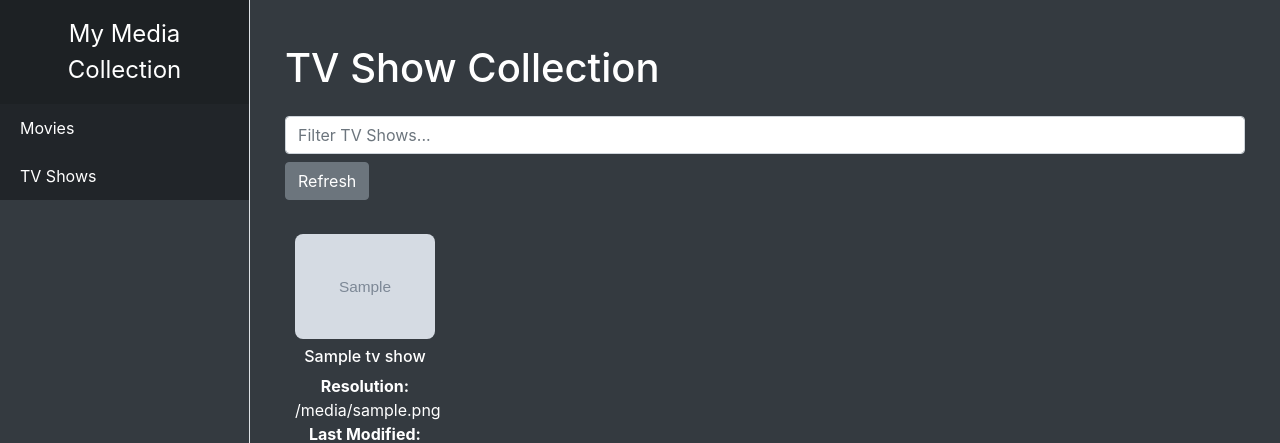
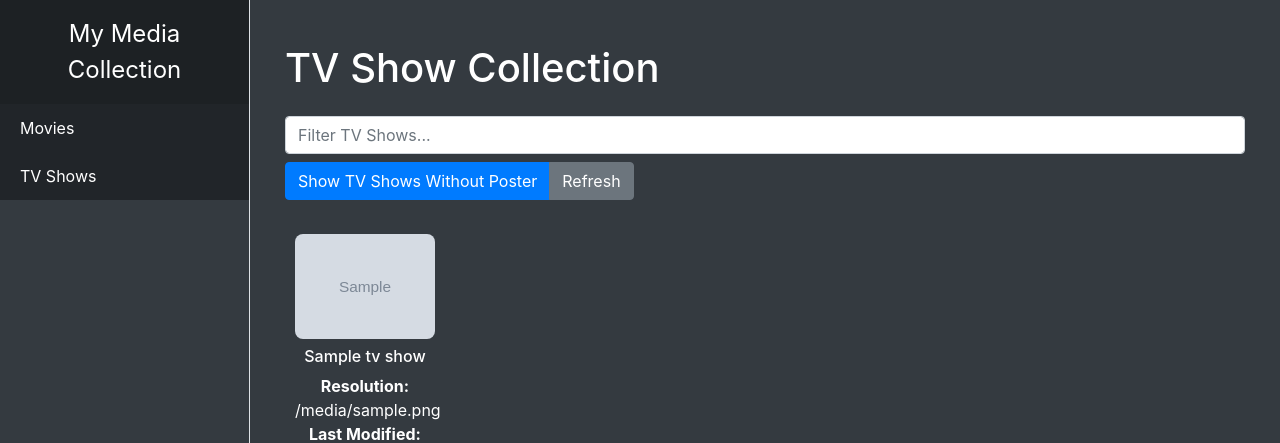
Before and after one commit to anthonysnyder/postarr, a Flask app: template templates/tv.html in a window 1280 px wide. Shown: the top 443 px of the page. Run offline with Flask 3, Linux system fonts and the light colour scheme; the template is opened without the code that fills it: most values are stand-ins (such as "Sample title", 1, 10 or a date in 2020); grey boxes marked "Sample" are stand-in pictures; some libraries are stand-ins or nearby versions.

Commit message:
Refactored filterWithoutPoster function in index.html and tv.html to accurately target movieList and tvList IDs based on media type, ensuring proper display of items without posters. Improved triggerSearch functionality and clarified code for future maintainability.

```diff
--- a/templates/tv.html
+++ b/templates/tv.html
@@ -90,32 +90,28 @@
             <!-- Filter and refresh controls -->
             <input type="text" id="searchInput" placeholder="Filter TV Shows..." class="form-control">
             <div class="btn-group mt-2 mb-4" role="group">
-                {% if request.path == '/tv' %}
-                <button class="btn btn-primary" onclick="filterWithoutPoster('tv')">Show TV Shows Without Poster</button>
-                {% endif %}
+                <button class="btn btn-primary" onclick="filterWithoutPoster('movieList')">Show TV Shows Without Poster</button>
                 <button onclick="location.href='/refresh'" class="btn btn-secondary">Refresh</button>
             </div>
 
             <!-- TV Shows grid -->
-            <div id="movieList" class="movie-grid">
+            <div id="tvList" class="movie-grid">
                 {% for tv_show in tv_shows %}
                 <div class="movie-card" id="{{ tv_show.clean_id }}" data-title="{{ tv_show.title | lower }}" data-has-poster="{{ tv_show.has_poster }}">
                     <div>
                         {% if tv_show.poster_thumb %}
-                        <img src="{{ tv_show.poster_thumb }}{% if request.args.get('refresh') %}?refresh=true{% endif %}" alt="{{ tv_show.title }}" class="movie-poster" onclick="triggerSearch('{{ tv_show.title }}', 'tv')">
+                        <img src="{{ tv_show.poster_thumb }}" alt="{{ tv_show.title }}" class="movie-poster" onclick="triggerSearch('{{ tv_show.title }}', 'tv')">
                         {% elif tv_show.poster %}
-                        <img src="{{ tv_show.poster }}{% if request.args.get('refresh') %}?refresh=true{% endif %}" alt="{{ tv_show.title }}" class="movie-poster" onclick="triggerSearch('{{ tv_show.title }}', 'tv')">
+                        <img src="{{ tv_show.poster }}" alt="{{ tv_show.title }}" class="movie-poster" onclick="triggerSearch('{{ tv_show.title }}', 'tv')">
                         {% else %}
                         <div class="img-thumbnail bg-light d-flex align-items-center justify-content-center" style="height: 300px;">
                             <span>No Poster</span>
                         </div>
                         {% endif %}
                     </div>
-                    <h5 class="mt-2 text-center" onclick="triggerSearch(&quot;{{ tv_show.title }}&quot;, 'tv')">
-                        {{ tv_show.title }}
-                    </h5>
+                    <h5 class="mt-2 text-center" onclick="triggerSearch('{{ tv_show.title }}', 'tv')">{{ tv_show.title }}</h5>
 
-                   <!-- Inside tv.html, where you display poster details -->
+                    <!-- Display Resolution and Date Modified -->
                     <p class="text-center">
                         <strong>Resolution:</strong> {{ tv_show.poster_dimensions }}<br>
                         <strong>Last Modified:</strong> {{ tv_show.poster_last_modified }}
@@ -128,18 +124,16 @@
 </div>
 
 <script>
-    // Function to trigger a search by navigating to the appropriate search route based on content type.
+    // Function to trigger search by navigating to the correct search route based on content type
     function triggerSearch(title, contentType) {
-        // Escape any single quotes in titles to avoid syntax errors
-        const cleanTitle = title.replace(/'/g, "\\'");
-        // Encode title and content type for safe URL usage
-        window.location.href = `/search_${contentType}?query=${encodeURIComponent(cleanTitle)}`;
+        const cleanTitle = title.replace(/\(\d{4}\)/, '').trim();
+        window.location.href = `/search_${contentType}?query=${encodeURIComponent(cleanTitle.toLowerCase())}`;
     }
 
-    // Filter function to show only items that match the search query in the input field
+    // Filter function to show only matching search query items
     document.getElementById('searchInput').addEventListener('keyup', function() {
         const query = document.getElementById('searchInput').value.toLowerCase();
-        const items = document.querySelectorAll('#movieList .movie-card');
+        const items = document.querySelectorAll('#tvList .movie-card');
 
         items.forEach(function(item) {
             const title = item.getAttribute('data-title');
@@ -147,9 +141,9 @@
         });
     });
 
-    // Function to filter out items without posters when clicking "Show TV Shows Without Poster" button
-    function filterWithoutPoster(mediaType) {
-        const mediaCards = document.querySelectorAll(`#${mediaType}List .movie-card`);
+    // Function to show only items without posters
+    function filterWithoutPoster(listId) {
+        const mediaCards = document.querySelectorAll(`#${listId} .movie-card`);
         mediaCards.forEach(card => {
             const hasPoster = card.getAttribute('data-has-poster') === 'true';
             card.style.display = hasPoster ? 'none' : 'block';
```
Also changed, not shown: templates/index.html (+8 -9 lines).
